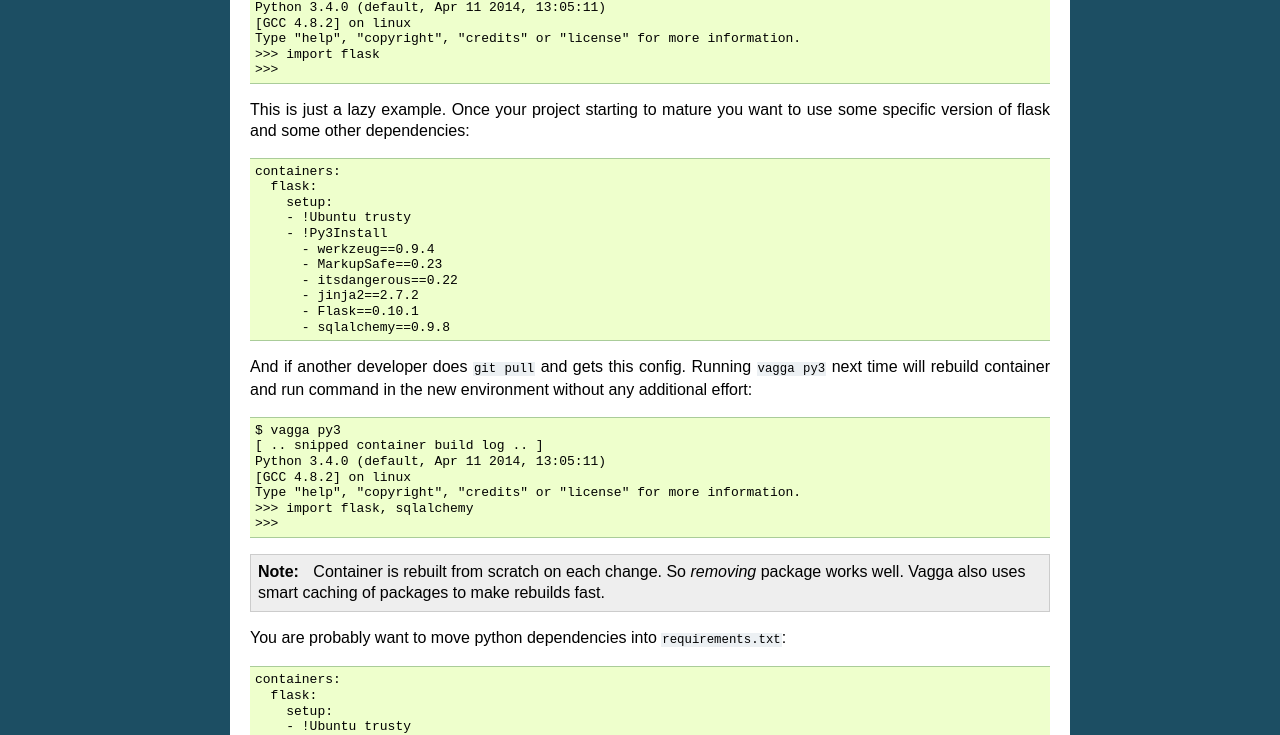
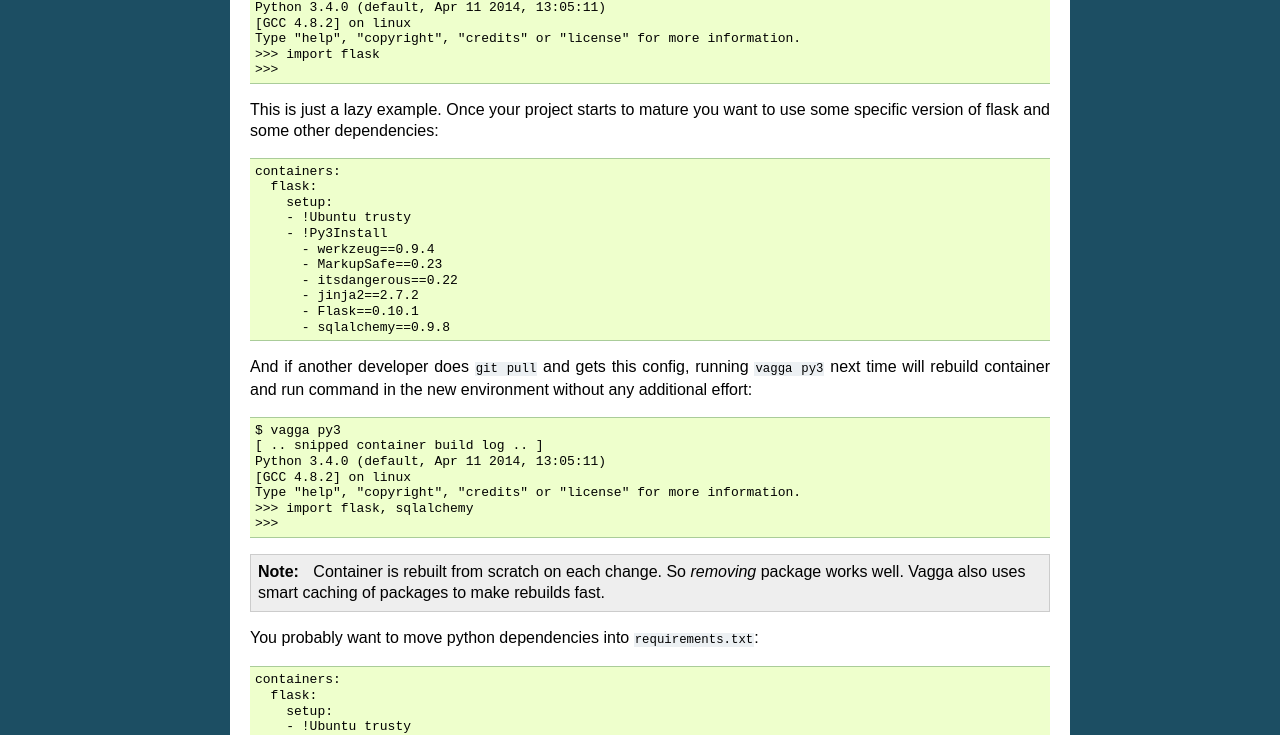
Before and after one commit to tailhook/vagga, a Sphinx documentation site: the page built from docs/what_is_vagga.rst, in a window 1280 px wide. Shown: the part 782-1517 px from the top of the page. Built offline with Sphinx 7.4.7, drawn with Linux system fonts in a browser that asks for light colours.

Commit message:
Minor docs fixes

```diff
--- a/docs/vagga_features.rst
+++ b/docs/vagga_features.rst
@@ -111,7 +111,7 @@ Similarly might be defined test container and command:
      testing:
        builder: ubuntu
        parameters:
-         packabes: make nodejs uglifyjs python-django nosetests
+         packages: make nodejs uglifyjs python-django nosetests
 
    commands:
 
--- a/docs/what_is_vagga.rst
+++ b/docs/what_is_vagga.rst
@@ -50,7 +50,7 @@ To run command just run ``vagga command_name``::
     >>> import flask
     >>>
 
-This is just a lazy example. Once your project starting to mature you want to
+This is just a lazy example. Once your project starts to mature you want to
 use some specific version of flask and some other dependencies::
 
     containers:
@@ -65,7 +65,7 @@ use some specific version of flask and some other dependencies::
           - Flask==0.10.1
           - sqlalchemy==0.9.8
 
-And if another developer does ``git pull`` and gets this config. Running
+And if another developer does ``git pull`` and gets this config, running
 ``vagga py3`` next time will rebuild container and run command in the new
 environment without any additional effort::
 
@@ -81,7 +81,7 @@ environment without any additional effort::
    package works well. Vagga also uses smart caching of packages to make
    rebuilds fast.
 
-You are probably want to move python dependencies into ``requirements.txt``::
+You probably want to move python dependencies into ``requirements.txt``::
 
     containers:
       flask:
```
